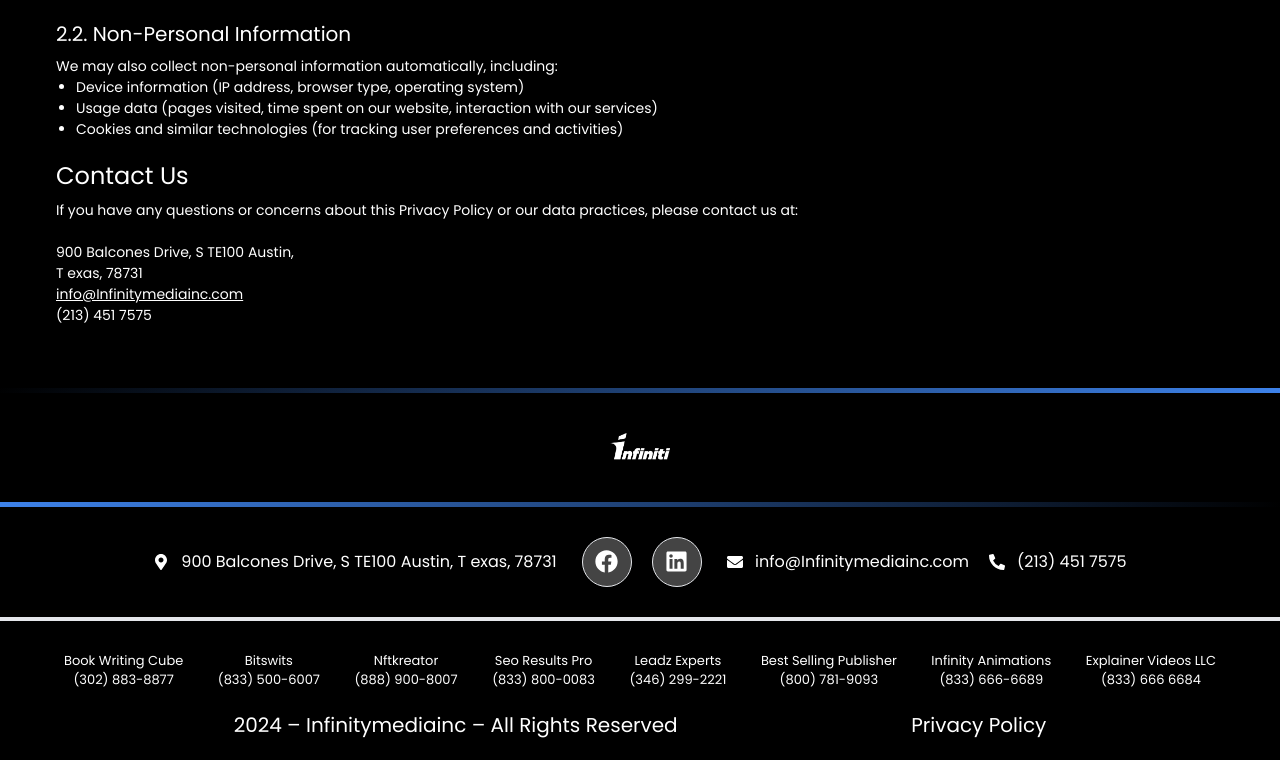
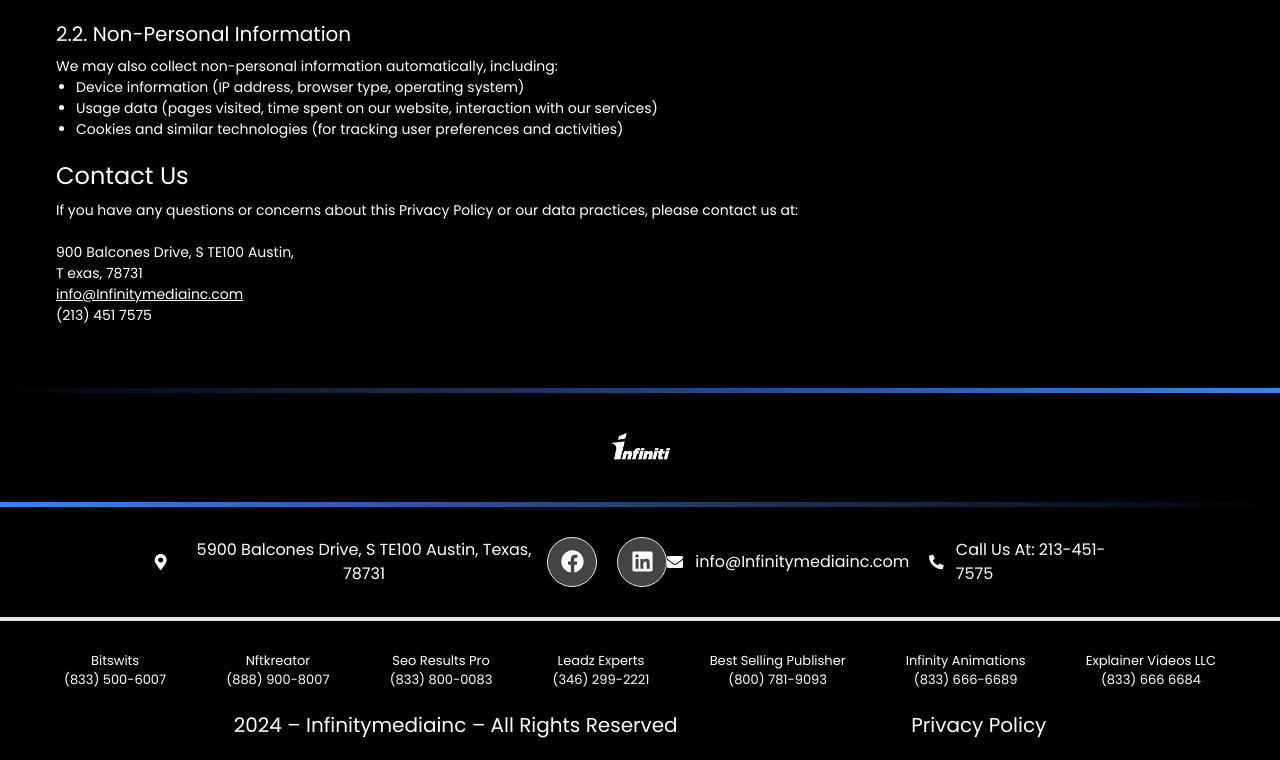
Before and after one commit to crystalliteCustomTeam/InfinityMedia, a Next.js app: page /privacy-policy in a window 1280 px wide. Shown: the part 524-1284 px from the top of the page. Built offline with nearby package versions, Linux system fonts and the light colour scheme.

Commit message:
fixes update

```diff
--- a/src/components/Footer/Footer.jsx
+++ b/src/components/Footer/Footer.jsx
@@ -18,7 +18,7 @@
                         <li>
                             <Link href="#" className='flex items-center gap-2 xl:gap-3 font-sans text-[13px] xl:text-[16px] font-[400] text-[white] text-center'>
                                 <FaMapMarkerAlt className='lg:block hidden' />
-                                900 Balcones Drive, S TE100 Austin, T exas, 78731
+                                5900 Balcones Drive, S TE100 Austin, Texas, 78731
                             </Link>
                         </li>
                         <li className='flex items-center gap-5'>
@@ -40,7 +40,7 @@
                             </Link>
                             <Link href="tel:2134517575" className='text-white text-[13px] xl:text-[16px] font-sans flex items-center gap-3'>
                                 <FaPhoneAlt className='lg:block hidden' />
-                                (213) 451 7575
+                                Call Us At: 213-451-7575
                             </Link>
                         </li>
                     </ul>
@@ -48,14 +48,6 @@
             </div>
             <div className="px-8 lg:px-16 border-t-4 pt-[30px]">
                 <ul className="flex flex-wrap lg:flex-nowrap items-center justify-center lg:justify-between gap-5 lg:gap-2 xl:gap-8">
-                    <li>
-                        <a href="tel:3028838877" className='text-[11px] xl:text-[13px] 2xl:text-[16px] font-sans text-white capitalize text-center flex flex-col items-center justify-center'>
-                            book writing cube
-                            <span className='block'>
-                                (302) 883-8877
-                            </span>
-                        </a>
-                    </li>
                     <li>
                         <a href="tel:8335006007" className='text-[11px] xl:text-[13px] 2xl:text-[16px] font-sans text-white capitalize text-center flex flex-col items-center justify-center'>
                             Bitswits
```
